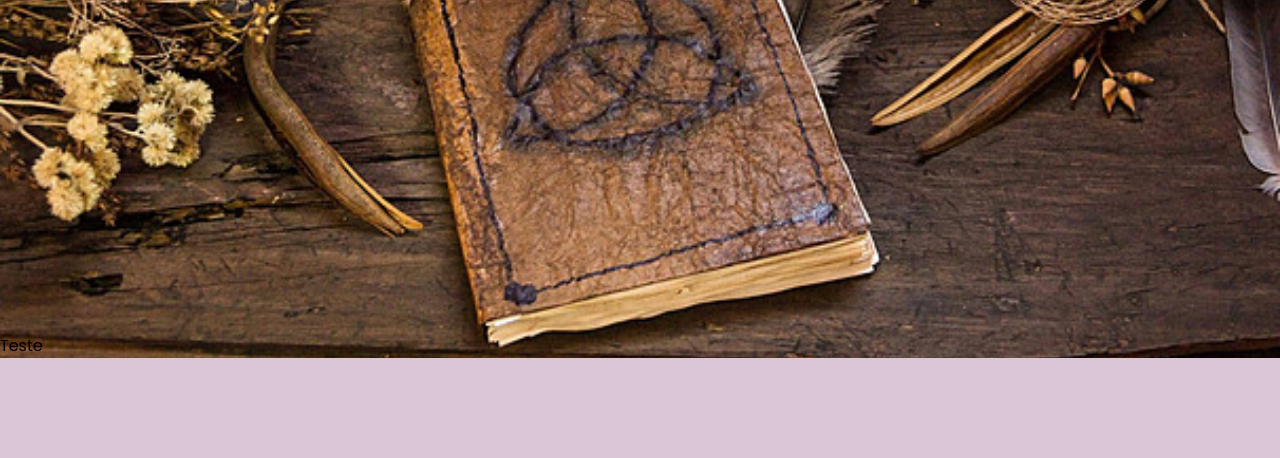
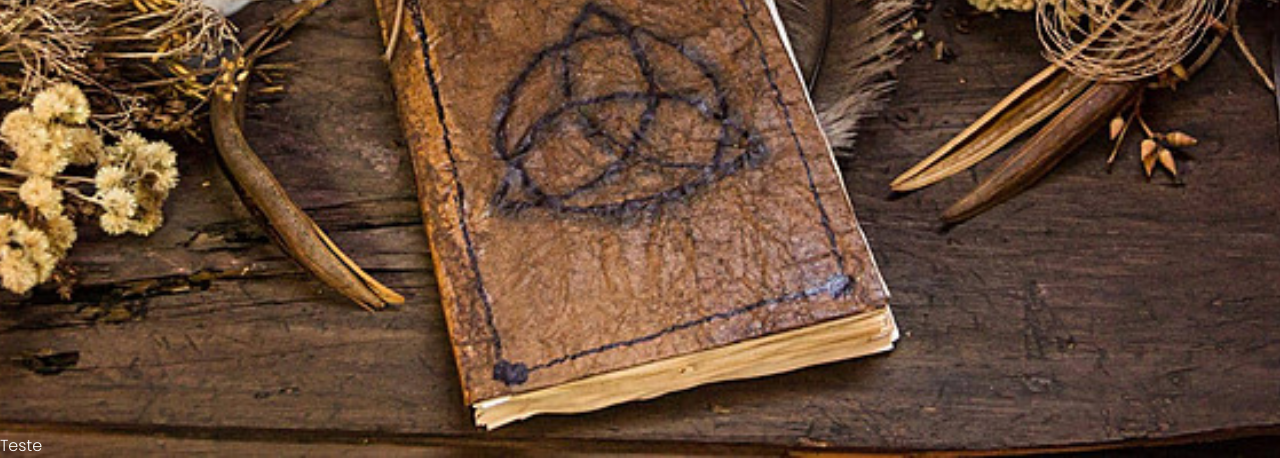
Before and after one commit to deborahNRodrigues/CLI_GITWORKFLOW, a plain HTML site: page index.html in a window 1280 px wide. Shown: the part 467-925 px from the top of the page. Before the commit the page ends 825 px from the top, so only its background shows below. Drawn offline with Linux system fonts and the light colour scheme.

Commit message:
Atualização do conteudo de fotos

```diff
--- a/index.html
+++ b/index.html
@@ -35,8 +35,7 @@
 
     <div class="showcase-fotos">
 
-        <div class="texto-showcase">Teste</div>
-        <div class="showcase-fotos-item">
+        <p>Teste</p>
 
         </div>
     </div>
--- a/style.css
+++ b/style.css
@@ -77,7 +77,8 @@ a {
     display: flex;
     flex-direction: column;
     align-items: center;
-    justify-content: center;
+    margin-top: 100px;
+
 
 
 }
```
